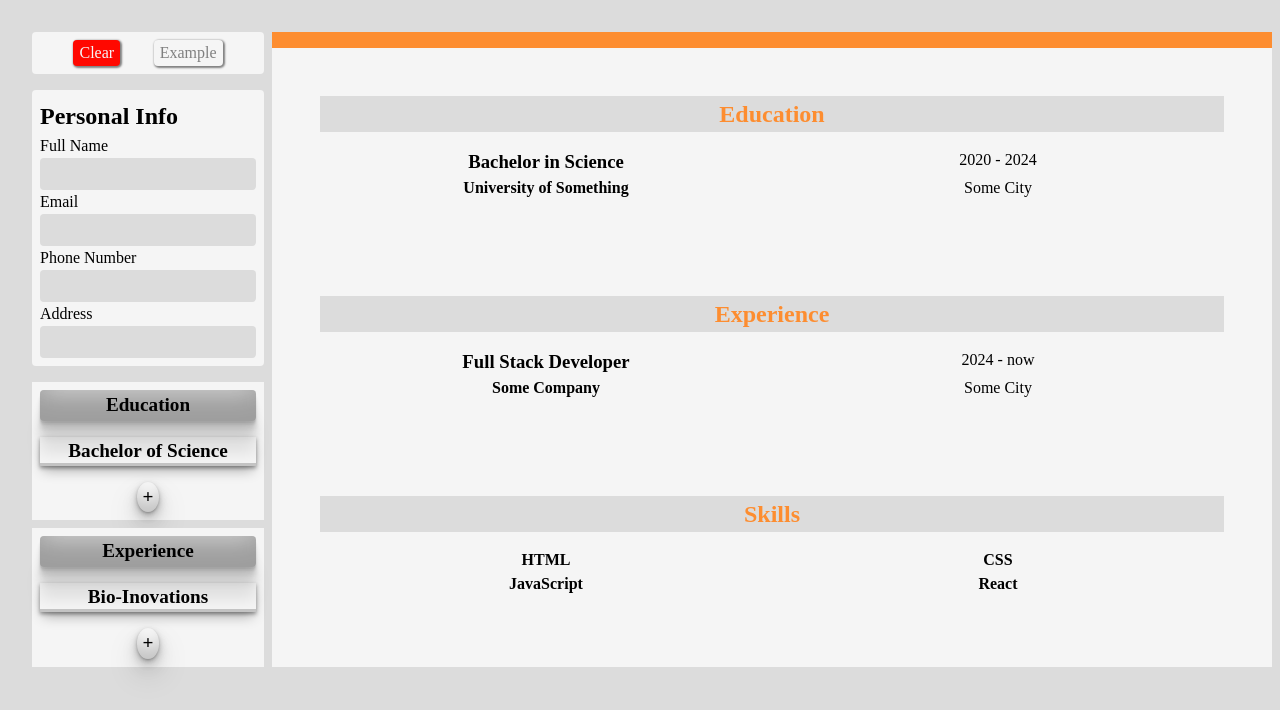
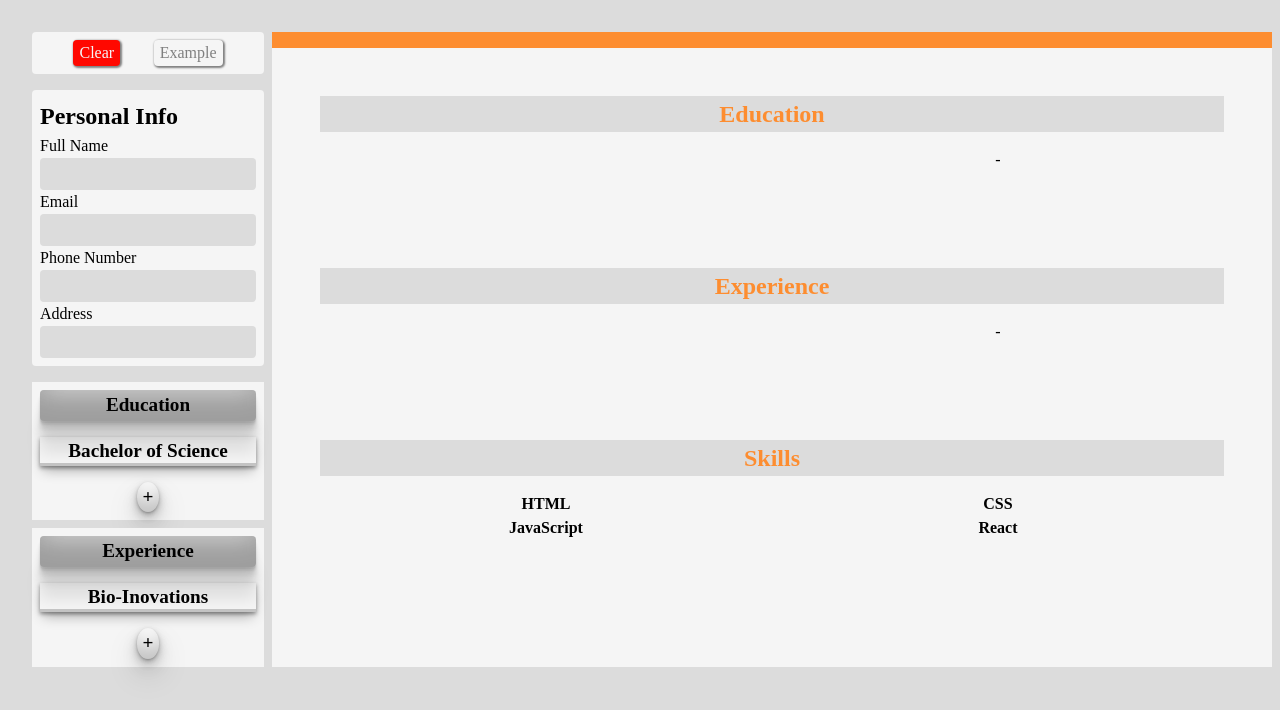
Before and after one commit to Shay-Webdev/cv-app, a React (Vite) app in the folder cv-app/: page / in a window 1280 px wide. Shown: the top 710 px of the page. Built offline with nearby package versions, Linux system fonts and the light colour scheme.

Commit message:
Feature: Input live update in resume

```diff
--- a/cv-app/src/components/container.jsx
+++ b/cv-app/src/components/container.jsx
@@ -3,20 +3,30 @@ import '../styles/container.css';
 import PersonalInfo from './personal-info.jsx';
 import UserInputContainer from './user-input.jsx';
 
-function UserInput({ handlePersonalInfoInput }) {
+function UserInput({
+  handlePersonalInfoInput,
+  handleEducationInput,
+  handleExperienceInput,
+}) {
   return (
     <section className='user-input-container'>
       <UserInputContainer
         handlePersonalInfoInput={handlePersonalInfoInput}
+        handleEducationInput={handleEducationInput}
+        handleExperienceInput={handleExperienceInput}
       ></UserInputContainer>
     </section>
   );
 }
 
-function Resume({ personalInfoInput }) {
+function Resume({ personalInfoInput, educationInput, experienceInput }) {
   return (
     <section className='resume-container'>
-      <PersonalInfo personalInfoInput={personalInfoInput}></PersonalInfo>
+      <PersonalInfo
+        personalInfoInput={personalInfoInput}
+        educationInput={educationInput}
+        experienceInput={experienceInput}
+      ></PersonalInfo>
     </section>
   );
 }
@@ -31,17 +41,17 @@ function PageContainer() {
   const [educationInput, setEducationInput] = useState({
     school: '',
     degree: '',
-    startDate: '',
-    endDate: '',
-    location: '',
+    educationStartDate: '',
+    educationEndDate: '',
+    educationLocation: '',
   });
 
   const [experienceInput, setExperienceInput] = useState({
     company: '',
     position: '',
-    startDate: '',
-    endDate: '',
-    location: '',
+    experienceStartDate: '',
+    experienceEndDate: '',
+    experienceLocation: '',
   });
   function handlePersonalInfoInput(e) {
     const { name, value } = e.target;
@@ -49,10 +59,30 @@ function PageContainer() {
     setPersonalInfoInput(updatedPersonalInfoInput);
     console.log(personalInfoInput);
   }
+  function handleEducationInput(e) {
+    const { name, value } = e.target;
+    const updatedEducationInput = { ...educationInput, [name]: value };
+    setEducationInput(updatedEducationInput);
+    console.log(educationInput);
+  }
+  function handleExperienceInput(e) {
+    const { name, value } = e.target;
+    const updatedExperienceInput = { ...experienceInput, [name]: value };
+    setExperienceInput(updatedExperienceInput);
+    console.log(experienceInput);
+  }
   return (
     <div className='page-container'>
-      <UserInput handlePersonalInfoInput={handlePersonalInfoInput}></UserInput>
-      <Resume personalInfoInput={personalInfoInput}></Resume>
+      <UserInput
+        handlePersonalInfoInput={handlePersonalInfoInput}
+        handleEducationInput={handleEducationInput}
+        handleExperienceInput={handleExperienceInput}
+      ></UserInput>
+      <Resume
+        personalInfoInput={personalInfoInput}
+        educationInput={educationInput}
+        experienceInput={experienceInput}
+      ></Resume>
     </div>
   );
 }
--- a/cv-app/src/components/personal-info.jsx
+++ b/cv-app/src/components/personal-info.jsx
@@ -2,7 +2,7 @@ import { useState } from 'react';
 import '../styles/personal-info.css';
 
 function PersonalInfo(props) {
-  console.log(props.personalInfoInput.fullName);
+  console.log(props.personalInfoInput.degree);
 
   return (
     <>
@@ -14,16 +14,18 @@ function PersonalInfo(props) {
           address={props.personalInfoInput.address}
         ></ResumeHeader>
         <ResumeEducation
-          degree='Bachelor in Science'
-          institute='University of Something'
-          duration='2020 - 2024'
-          city='Some City'
+          degree={props.educationInput.degree}
+          institute={props.educationInput.school}
+          startDate={props.educationInput.educationStartDate}
+          endDate={props.educationInput.educationEndDate}
+          city={props.educationInput.educationLocation}
         ></ResumeEducation>
         <ResumeExperience
-          job='Full Stack Developer'
-          company='Some Company'
-          duration='2024 - now'
-          city='Some City'
+          job={props.experienceInput.job}
+          company={props.experienceInput.company}
+          startDate={props.experienceInput.experienceStartDate}
+          endDate={props.experienceInput.experienceEndDate}
+          city={props.experienceInput.experienceLocation}
         ></ResumeExperience>
         <ResumeSkills
           skill1='HTML'
@@ -49,7 +51,7 @@ function ResumeHeader({ name, email, phoneNumber, address }) {
   );
 }
 
-function ResumeEducation({ degree, institute, duration, city }) {
+function ResumeEducation({ degree, institute, startDate, endDate, city }) {
   return (
     <section className='resume-education-section resume-sections'>
       <div className='education-heading resume-headings'>
@@ -57,7 +59,7 @@ function ResumeEducation({ degree, institute, duration, city }) {
       </div>
       <div className='education-details-container resume-detail-containers'>
         <h3 className='resume-degree'>{degree}</h3>
-        <p className='resume-education-duration'>{duration}</p>
+        <p className='resume-education-duration'>{`${startDate} - ${endDate}`}</p>
         <h4 className='resume-institute'>{institute}</h4>
         <p className='resume-education-city'>{city}</p>
       </div>
@@ -65,7 +67,7 @@ function ResumeEducation({ degree, institute, duration, city }) {
   );
 }
 
-function ResumeExperience({ job, duration, company, city }) {
+function ResumeExperience({ job, startDate, endDate, company, city }) {
   return (
     <section className='resume-experience-section resume-sections'>
       <div className='experience-heading resume-headings'>
@@ -73,7 +75,7 @@ function ResumeExperience({ job, duration, company, city }) {
       </div>
       <div className='experience-details-container resume-detail-containers'>
         <h3 className='resume-job'>{job}</h3>
-        <p className='resume-experience-duration'>{duration}</p>
+        <p className='resume-experience-duration'>{`${startDate} - ${endDate}`}</p>
         <h4 className='resume-company'>{company}</h4>
         <p className='resume-experience-city'>{city}</p>
       </div>
--- a/cv-app/src/components/user-input.jsx
+++ b/cv-app/src/components/user-input.jsx
@@ -1,6 +1,10 @@
 import '../styles/user-input.css';
 
-function UserInputContainer({ handlePersonalInfoInput }) {
+function UserInputContainer({
+  handlePersonalInfoInput,
+  handleEducationInput,
+  handleExperienceInput,
+}) {
   return (
     <>
       <div className='input-top'>
@@ -8,8 +12,8 @@ function UserInputContainer({ handlePersonalInfoInput }) {
         <button type='button'>Example</button>
       </div>
       <PersonalDetailsInput handlePersonalInfoInput={handlePersonalInfoInput} />
-      <EducationInput />
-      <ExperienceInput />
+      <EducationInput handleEducationInput={handleEducationInput} />
+      <ExperienceInput handleExperienceInput={handleExperienceInput} />
     </>
   );
 }
@@ -59,7 +63,7 @@ function PersonalDetailsInput({ handlePersonalInfoInput }) {
   );
 }
 
-function EducationInput() {
+function EducationInput({ handleEducationInput }) {
   return (
     <div className='education-input-container input-containers'>
       <button
@@ -93,23 +97,43 @@ function EducationInput() {
       <form action='' className='education-input-form input-forms'>
         <label>
           School
-          <input type='text' name='school' />
+          <input
+            type='text'
+            name='school'
+            onChange={(e) => handleEducationInput(e)}
+          />
         </label>
         <label>
           Degree
-          <input type='text' name='degree' />
+          <input
+            type='text'
+            name='degree'
+            onChange={(e) => handleEducationInput(e)}
+          />
         </label>
         <label>
           Start Year
-          <input type='text' name='educationStartDate' />
+          <input
+            type='text'
+            name='educationStartDate'
+            onChange={(e) => handleEducationInput(e)}
+          />
         </label>
         <label>
           End Year
-          <input type='text' name='educationEndDate' />
+          <input
+            type='text'
+            name='educationEndDate'
+            onChange={(e) => handleEducationInput(e)}
+          />
         </label>
         <label>
           Location
-          <input type='text' name='educationLocation' />
+          <input
+            type='text'
+            name='educationLocation'
+            onChange={(e) => handleEducationInput(e)}
+          />
         </label>
         <div className='education-form-btns from-btns'>
           <button
@@ -134,7 +158,7 @@ function EducationInput() {
     </div>
   );
 }
-function ExperienceInput() {
+function ExperienceInput({ handleExperienceInput }) {
   return (
     <div className='experience-input-container input-containers'>
       <button
@@ -168,23 +192,43 @@ function ExperienceInput() {
       <form action='' className='experience-input-form input-forms'>
         <label>
           Company
-          <input type='text' name='company' />
+          <input
+            type='text'
+            name='company'
+            onChange={(e) => handleExperienceInput(e)}
+          />
         </label>
         <label>
           Job
-          <input type='text' name='job' />
+          <input
+            type='text'
+            name='job'
+            onChange={(e) => handleExperienceInput(e)}
+          />
         </label>
         <label>
           Start Year
-          <input type='text' name='experienceStartDate' />
+          <input
+            type='text'
+            name='experienceStartDate'
+            onChange={(e) => handleExperienceInput(e)}
+          />
         </label>
         <label>
           End Year
-          <input type='text' name='experienceEndDate' />
+          <input
+            type='text'
+            name='experienceEndDate'
+            onChange={(e) => handleExperienceInput(e)}
+          />
         </label>
         <label>
           Location
-          <input type='text' name='experienceLocation' />
+          <input
+            type='text'
+            name='experienceLocation'
+            onChange={(e) => handleExperienceInput(e)}
+          />
         </label>
         <div className='experience-form-btns from-btns'>
           <button
```
